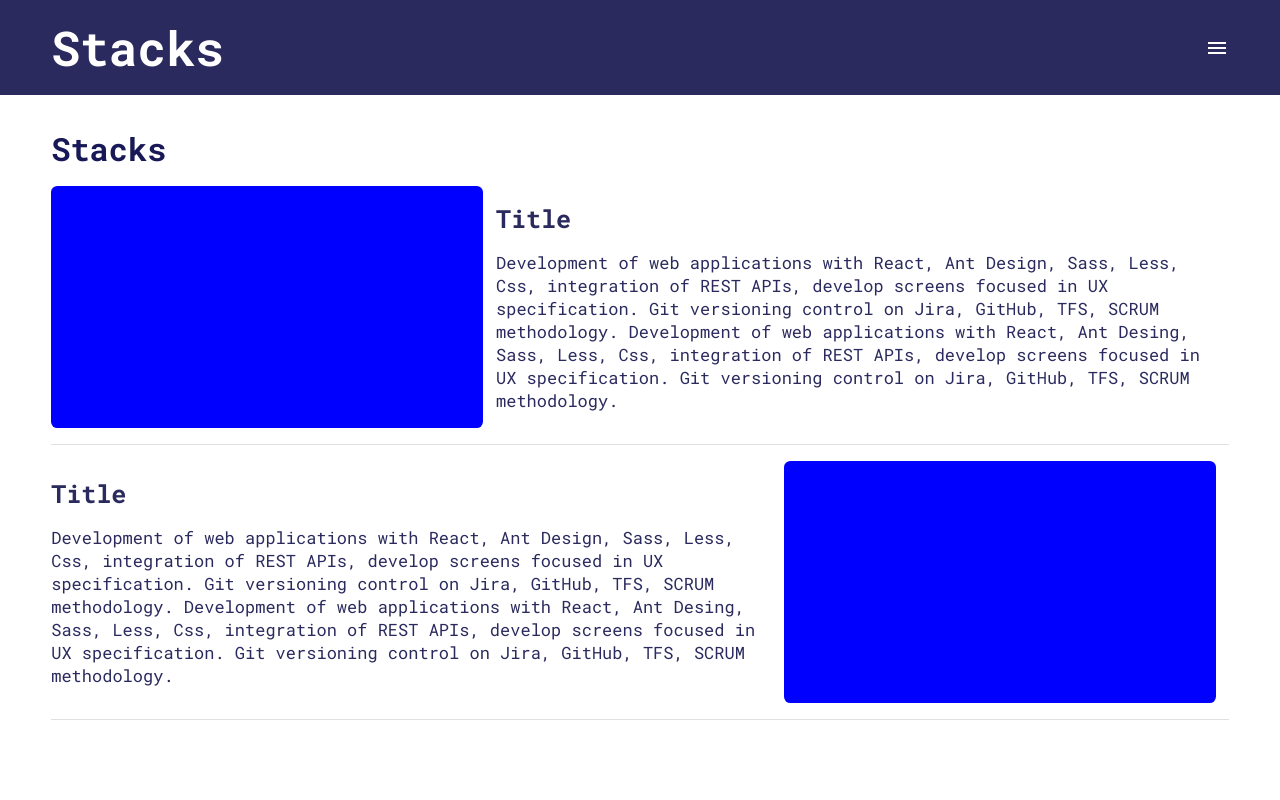
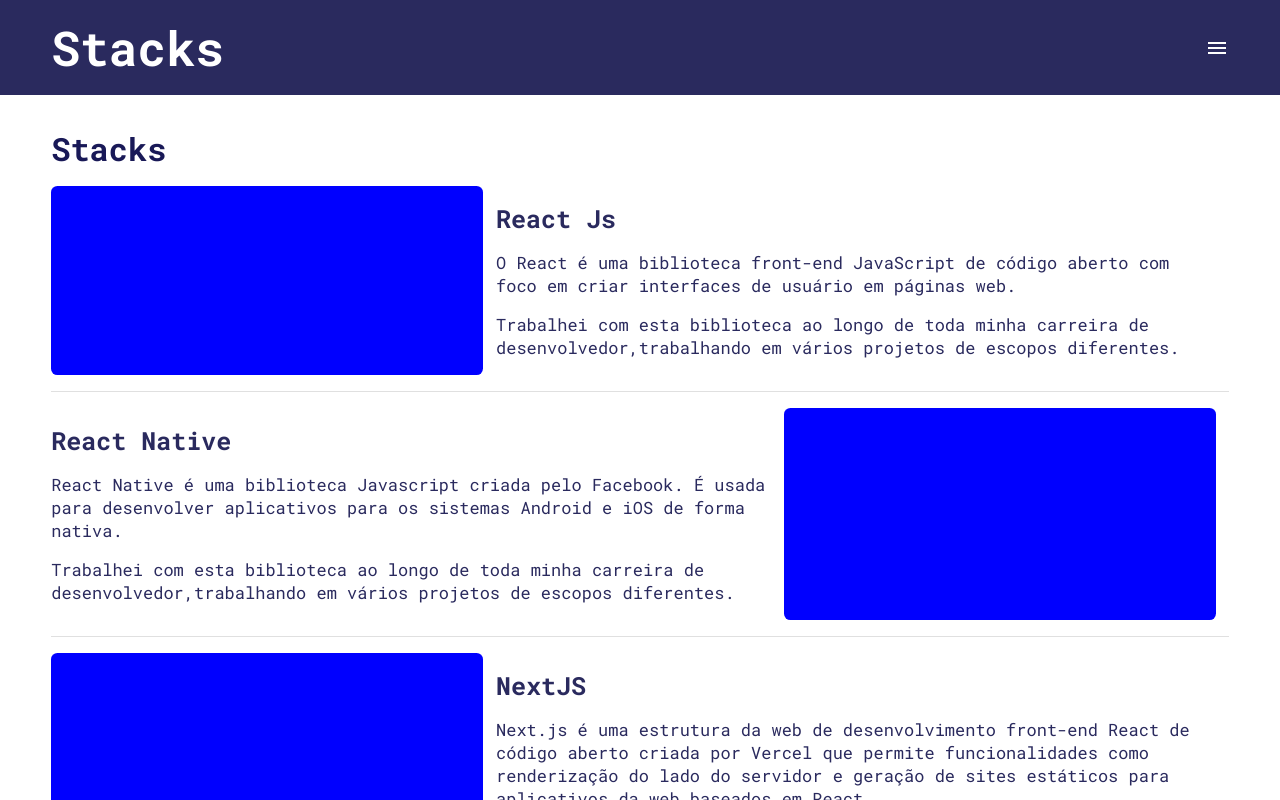
Before and after one commit to solebellsBEACH/showMe, a Next.js app: page /stacks in a window 1280 px wide. Shown: the top 800 px of the page. Built offline with nearby package versions, Linux system fonts and the light colour scheme.

Commit message:
adding matches state

```diff
--- a/src/components/TextBox/index.tsx
+++ b/src/components/TextBox/index.tsx
@@ -1,21 +1,28 @@
-import { Divider } from '@mui/material'
+import { Divider, useMediaQuery } from '@mui/material'
 import React from 'react'
 import { Container, ImageBox, Content } from './styles'
 
 export interface ITextBoxProps {
-    align?: 'left' | 'right'
+    align?: 'left' | 'right',
+    title: string,
+    description: string,
+    myXP: string
 }
 
-export const TextBox = ({ align = 'left' }: ITextBoxProps) => {
+export const TextBox = ({ align = 'left', description, title, myXP }: ITextBoxProps) => {
+    const matches = useMediaQuery('(max-width:1250px)');
+
     return (
         <>
             <Container>
+                {align === 'right' && matches && <ImageBox />}
                 {align === 'left' && <ImageBox />}
                 <Content>
-                <h1>Title</h1>
-                <h2>Development of web applications with React, Ant Design, Sass, Less, Css, integration of REST APIs, develop screens focused in UX specification. Git versioning control on Jira, GitHub, TFS, SCRUM methodology. Development of web applications with React, Ant Desing, Sass, Less, Css, integration of REST APIs, develop screens focused in UX specification. Git versioning control on Jira, GitHub, TFS, SCRUM methodology.</h2>
+                    <h1>{title}</h1>
+                    <h2>{description}</h2>
+                    <h2>{myXP}</h2>
                 </Content>
-            {align === 'right' && <ImageBox />}
+                {align === 'right' && !matches && <ImageBox />}
             </Container>
             <Divider
             />
--- a/src/pages/stacks/index.tsx
+++ b/src/pages/stacks/index.tsx
@@ -1,8 +1,12 @@
 import React, { useState } from 'react'
+import { useSelector } from 'react-redux';
 import { Header, TemplateDrawer, TextBox } from '../../components';
+import { IReduxState } from '../../interface';
 import { Container, Content, PageTitle } from '../../pageComplements/stacks/styles';
 
 const stacks = () => {
+
+    const { languageInformation } = useSelector((state: IReduxState) => state.application)
     const [openDrawer, setOpenDrawer] = useState(false)
     const handleOpenDrawer = () => {
         setOpenDrawer(true)
@@ -23,10 +27,9 @@
                 <Header handleOpenDrawer={handleOpenDrawer} />
                 <Content>
                     <PageTitle>Stacks</PageTitle>
-                <TextBox/>
-                <TextBox
-                align='right'
-                />
+                    {languageInformation.stacks.stacksDescription.map((e, i) => <TextBox
+                        {...e}
+                        align={i % 2 === 0 ? 'left' : 'right'} />)}
                 </Content>
             </Container>
         </>
```
Lines whose indentation alone changed are shown as unchanged.
